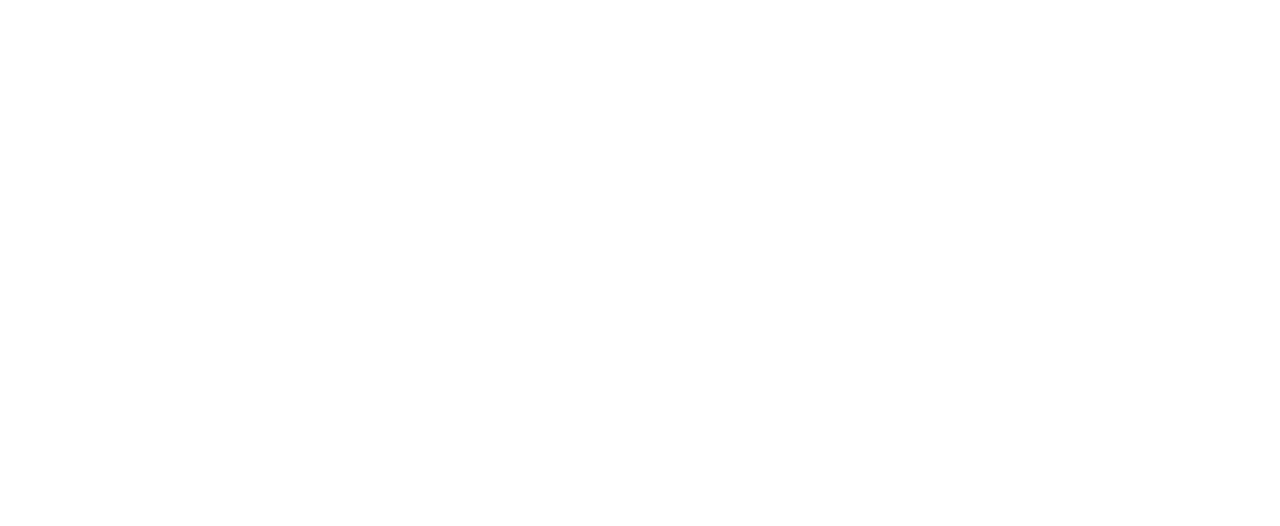
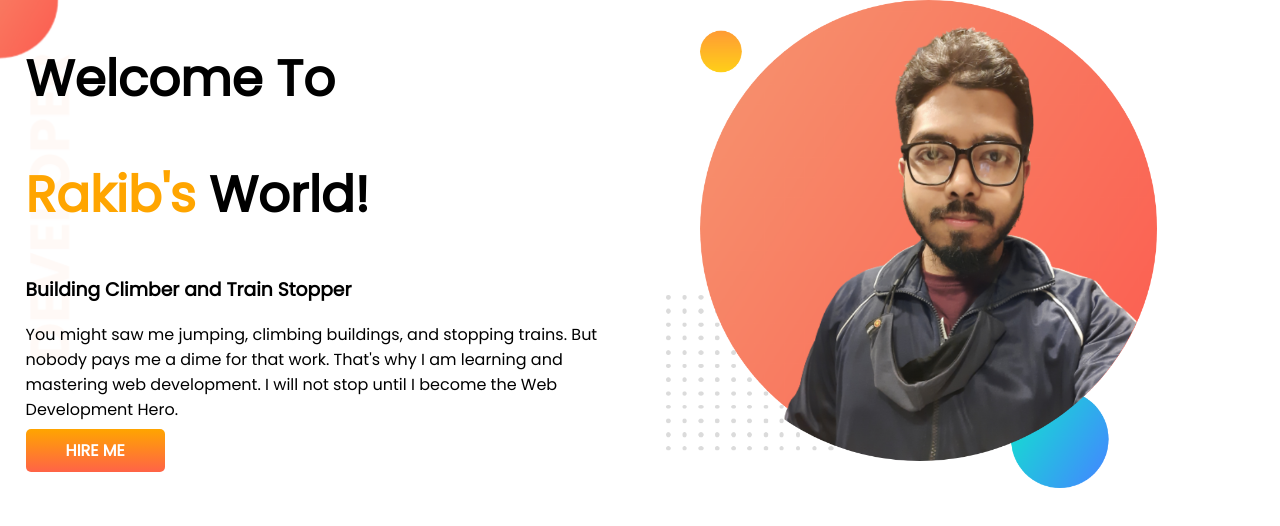
Before and after one commit to rakib099/developer-portfolio, a plain HTML site: page index.html in a window 1280 px wide. Drawn offline with Linux system fonts and the light colour scheme.

Commit message:
top-banner added

```diff
--- a/index.html
+++ b/index.html
@@ -1,13 +1,34 @@
 <!DOCTYPE html>
 <html lang="en">
+
 <head>
     <meta charset="UTF-8">
     <meta http-equiv="X-UA-Compatible" content="IE=edge">
     <meta name="viewport" content="width=device-width, initial-scale=1.0">
     <title>Rakib's Portfolio</title>
+    <link rel="preconnect" href="https://fonts.googleapis.com">
+    <link rel="preconnect" href="https://fonts.gstatic.com" crossorigin>
+    <link href="https://fonts.googleapis.com/css2?family=Poppins&display=swap" rel="stylesheet">
     <link rel="stylesheet" href="style.css">
 </head>
+
 <body>
+    <section class="top-banner">
+        <div class="half-width">
+            <h1>Welcome To</h1>
+            <h1><span class="orange-color">Rakib's</span> World!</h1>
+            <h3>Building Climber and Train Stopper</h3>
+            <p>You might saw me jumping, climbing buildings, and stopping trains. But nobody pays me a dime for that
+                work.
+                That's why I am learning and mastering web development. I will not stop until I become the Web
+                Development
+                Hero.</p>
+            <a class="link-button" href="https://www.linkedin.com/in/rakib-un-nabi/" target="_blank">HIRE ME</a>
+        </div>
+        <div class="half-width">
+            <img src="images/rakib-pic-with-bg.png" alt="">
+        </div>
+    </section>
+</body>
 
-</body>
 </html>
--- a/style.css
+++ b/style.css
@@ -0,0 +1,39 @@
+body {
+    font-family: 'Poppins', sans-serif;
+    margin: 0;
+}
+
+h1 {
+    font-size: 50px;
+}
+
+.orange-color {
+    color: orange;
+}
+
+section {
+    display: flex;
+}
+
+.half-width {
+    width: 50%;
+    padding-left: 2%;
+}
+
+.half-width img {
+    width: 80%;
+}
+
+.link-button {
+    text-decoration: none;
+    background-image: linear-gradient(orange, tomato);
+    color: white;
+    font-weight: 700;
+    padding: 10px 40px;
+    border-radius: 5px;
+}
+
+.top-banner {
+    background-image: url(images/top-banner.png);
+    background-repeat: no-repeat;
+}
```
Also changed, not shown: images/dream-bg.png (added), images/exp-bg.png (added), images/jhankar.png (added), images/jhankar2.png (added), images/my-bg.png (added), images/my-bg2.png (added), images/rakib-pic-with-bg.png (added), images/top-banner.png (added), 10 other files.
